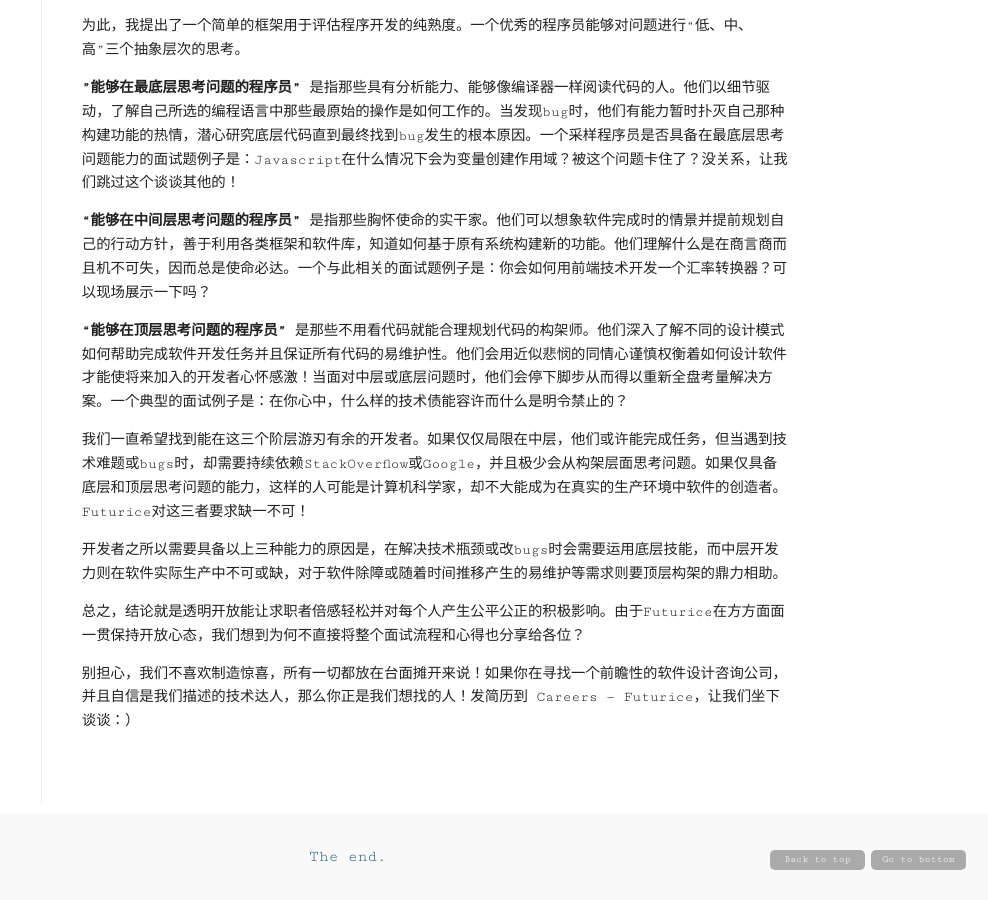
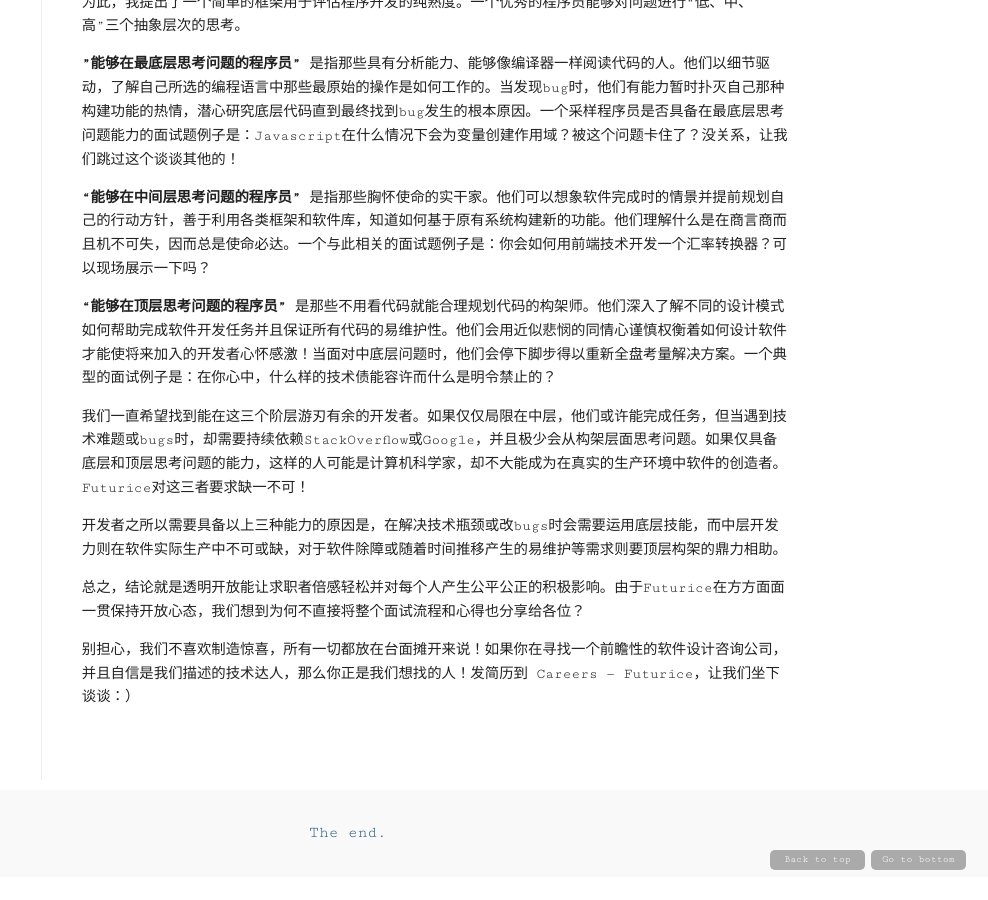
Before and after one commit to crabcanon/crabcanon.github.com, a Jekyll site: the page built from _posts/2017-05-25-translation.md, in a window 1280 px wide and 900 px high, scrolled down 1624 px. Shown: the whole window, without its empty margins (292-1280 px from the left). Built offline with Jekyll 4.4.1, drawn with Linux system fonts in a browser that asks for light colours; after the commit the page ends 2501 px from its top, so only the background shows below that; some of the changed text lies outside the part shown.

Commit message:
Update blog

```diff
--- a/_posts/2017-05-25-translation.md
+++ b/_posts/2017-05-25-translation.md
@@ -44,7 +44,7 @@
 
 **“能够在中间层思考问题的程序员”** 是指那些胸怀使命的实干家。他们可以想象软件完成时的情景并提前规划自己的行动方针，善于利用各类框架和软件库，知道如何基于原有系统构建新的功能。他们理解什么是在商言商而且机不可失，因而总是使命必达。一个与此相关的面试题例子是：你会如何用前端技术开发一个汇率转换器？可以现场展示一下吗？
 
-**“能够在顶层思考问题的程序员”** 是那些不用看代码就能合理规划代码的构架师。他们深入了解不同的设计模式如何帮助完成软件开发任务并且保证所有代码的易维护性。他们会用近似悲悯的同情心谨慎权衡着如何设计软件才能使将来加入的开发者心怀感激！当面对中层或底层问题时，他们会停下脚步从而得以重新全盘考量解决方案。一个典型的面试例子是：在你心中，什么样的技术债能容许而什么是明令禁止的？
+**“能够在顶层思考问题的程序员”** 是那些不用看代码就能合理规划代码的构架师。他们深入了解不同的设计模式如何帮助完成软件开发任务并且保证所有代码的易维护性。他们会用近似悲悯的同情心谨慎权衡着如何设计软件才能使将来加入的开发者心怀感激！当面对中底层问题时，他们会停下脚步得以重新全盘考量解决方案。一个典型的面试例子是：在你心中，什么样的技术债能容许而什么是明令禁止的？
 
 我们一直希望找到能在这三个阶层游刃有余的开发者。如果仅仅局限在中层，他们或许能完成任务，但当遇到技术难题或bugs时，却需要持续依赖StackOverflow或Google，并且极少会从构架层面思考问题。如果仅具备底层和顶层思考问题的能力，这样的人可能是计算机科学家，却不大能成为在真实的生产环境中软件的创造者。Futurice对这三者要求缺一不可！
 
```
Also changed, not shown: other parts of _posts/2017-05-25-translation.md (+1 -1 lines).
